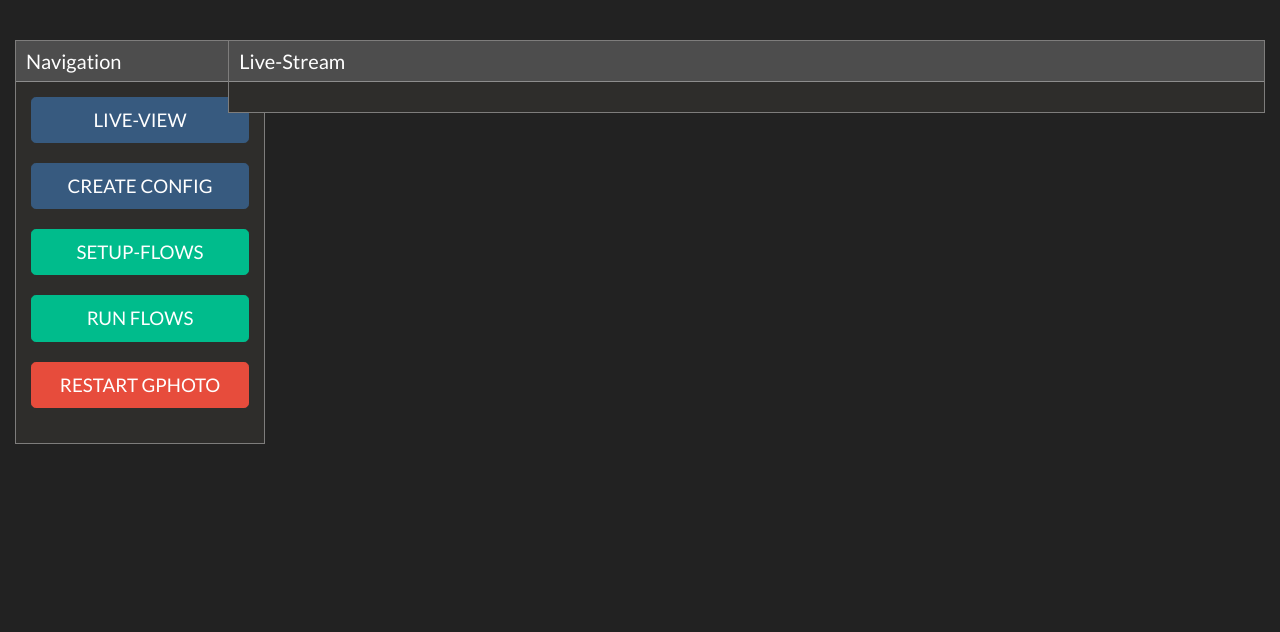
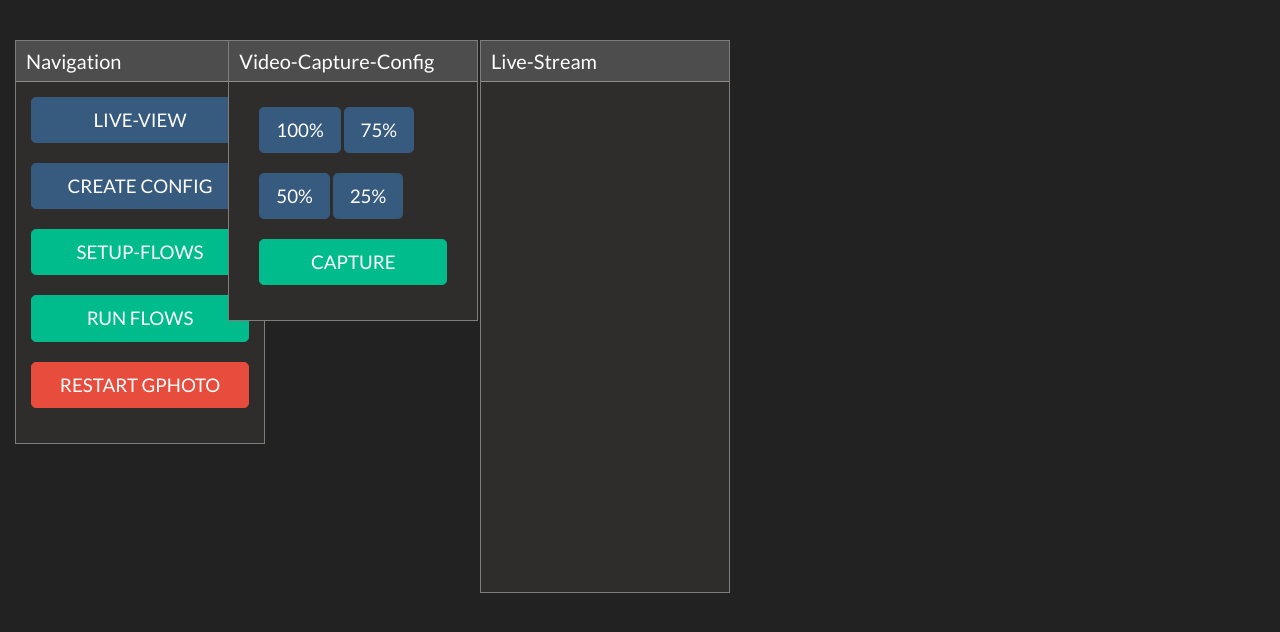
Before and after one commit to RedCore161/SkyWatcherPi, a Django app: template controller/templates/controller/live_stream.html in a window 1280 px wide. Shown: the top 632 px of the page. Run offline with Django 3.2, Linux system fonts and the light colour scheme; the template is opened without the code that fills it, so the values that code supplies are empty; parts of the project's set-up code (start-up, migrations or seed data) failed here and were passed over; some libraries are stand-ins or nearby versions.

Commit message:
Video-Capturing Added
improved live-stream a lot. it will be piped from gphoto2 to ffmeg, where it will be stored as low-quality mpeg or high quality mvk

```diff
--- a/SkyWatcherCC/cameraController.py
+++ b/SkyWatcherCC/cameraController.py
@@ -1,11 +1,11 @@
 import os
 import signal
 import subprocess
+from SkyWatcherCC.settings import MOCK_CAMERA
 
 # -----------------------------------------------------------------------------------
 # ---- U N I X - S H E L L ----------------------------------------------------------
 # -----------------------------------------------------------------------------------
-
 
 def find_process(process_name):
     """
@@ -51,6 +51,7 @@
     Kills processes of gphoto2
     :return: True on Success
     """
+    kill_process(b'ffmpeg')
     if is_camera_present():
         kill_process(b'gvfsd-gphoto2')
         return True
@@ -90,22 +91,27 @@
 # ---- C A M E R A - A C T I O N S --------------------------------------------------
 # -----------------------------------------------------------------------------------
 
-def start_livestream():
+def start_livestream(filename, crop):
     """
     Forwards camera-livestrem to */dev/video2*
+    :param filename: name of the video which will be recorded in tmp-folder
+    :param crop: ffmpeg-crop-command => See: https://video.stackexchange.com/questions/4563/how-can-i-crop-a-video-with-ffmpeg
+
     """
     if not is_process_running("ffmpeg"):
-        try:
-            subprocess.run("gphoto2 --stdout --capture-movie | ffmpeg -i - -vcodec rawvideo \
-                            -pix_fmt yuv420p -threads 0 -f v4l2 /dev/video2",
+        if MOCK_CAMERA:
+            subprocess.run("ffmpeg -hide_banner -f video4linux2 -i /dev/video0 -s 960:480 -vcodec rawvideo \
+                            -pix_fmt yuv420p -threads 0 -r 25 -f v4l2 /dev/video2 {} {}".format(crop, filename),
                            shell=True, check=True)
-        except: #TODO check for canceling
-            restart_gphoto()
-            pass
+        else:
+            subprocess.run("gphoto2 --stdout --capture-movie | ffmpeg -hide_banner -i - -vcodec rawvideo \
+                            -pix_fmt yuv420p -threads 0 -r 25 -f v4l2 /dev/video2 {} {}".format(crop, filename),
+                           shell=True, check=True)
 
 
 def stop_livestream():
-    _execute_process(['gphoto2', '--set-config', "movie=0"])
+    if not MOCK_CAMERA:
+        _execute_process(['gphoto2', '--set-config', "movie=0"])
     kill_process(b'ffmpeg')
 
 
--- a/SkyWatcherCC/settings.py
+++ b/SkyWatcherCC/settings.py
@@ -31,6 +31,8 @@
 
 ALLOWED_HOSTS = CONFIG["HOSTS"]
 
+#MOCK_CAMERA = CONFIG["MOCK_CAMERA"]
+MOCK_CAMERA = False
 
 # Application definition
 
--- a/controller/static/css/custom.css
+++ b/controller/static/css/custom.css
@@ -263,3 +263,16 @@
     margin: 2px;
     border: 1px solid rgba(206,206,206,.5) !important;
 }
+
+
+#streamViewholder {
+    overflow: hidden;
+    position: relative;
+    width: 960px;
+    height: 480px;
+}
+
+#focusFrame {
+    position: absolute;
+    border: beige 1px solid;
+}
--- a/controller/templates/controller/create_config.html
+++ b/controller/templates/controller/create_config.html
@@ -57,12 +57,12 @@
                     url: "{% url 'create_config' %}",
                     method: 'POST',
                     data: $('#formCreateConfig').serialize(),
-        			dataType  : "json",
+        			dataType: "json",
                     success: function (data) {
                         $('#formCreateConfig').resetForm();
                         showSuccess("Config has been saved!");
                     },
-                    error: function () {
+                    error: function() {
                         showError("Config is not complete!");
                     }
                 });
--- a/controller/templates/controller/live_stream.html
+++ b/controller/templates/controller/live_stream.html
@@ -3,40 +3,116 @@
 
 {% block content %}
 
-    {% include 'dummies/dummy_panel_open.html' with title="Live-Stream" %}
-        <div id="streamViewholder"></div>
-	{% include 'dummies/dummy_panel_close.html' %}
+    <div class="row">
+        <div class="col-3">
+            {% include 'dummies/dummy_panel_open.html' with title="Video-Capture-Config" %}
+
+                <div class="customBtnHolder">
+                    <button class="btn btn-lg btn-primary customCaptureBtn customBtnSize" data-size="100">100%</button>
+                    <button class="btn btn-lg btn-primary customCaptureBtn customBtnSize" data-size="75">75%</button>
+                    <button class="btn btn-lg btn-primary customCaptureBtn customBtnSize" data-size="50">50%</button>
+                    <button class="btn btn-lg btn-primary customCaptureBtn customBtnSize" data-size="25">25%</button>
+                    <button class="btn btn-block btn-lg btn-success customCaptureBtn" id="btnCaptureVideo">CAPTURE</button>
+                    <!--
+                    <button class="btn btn-block btn-lg btn-danger customCaptureBtn disabled" id="btnCancel"><span class="glyphicon glyphicon-ban-circle"></span> CANCEL</button>
+                    -->
+                </div>
+            {% include 'dummies/dummy_panel_close.html' %}
+        </div>
+
+        <div class="col-fluid">
+            {% include 'dummies/dummy_panel_open.html' with title="Live-Stream" %}
+                <div id="streamViewholder" style="width: min-content;">
+                    <div id="focusFrame"></div>
+                </div>
+            {% include 'dummies/dummy_panel_close.html' %}
+        </div>
+    </div>
+
 
     <script>
+
+		function setupPreviewFrame(size) {
+
+            $this = $('#focusFrame');
+            $parent = $("#streamViewholder");
+
+            var scale = size / 100.0;
+            var pos = {};
+
+			pos.width = $parent.width() * scale;
+			pos.height = $parent.height() * scale;
+
+	        pos.left = ( $parent.height() - pos.height ) / 2.0;
+			pos.top = ( $parent.width() - pos.width ) / 2.0;
+
+            $this.css({ top: pos.left, left: pos.top });
+
+            $this.width( pos.width );
+            $this.height( pos.height );
+
+			$this.draggable({
+                containment: "parent",
+            });
+
+		}
+
+
+        //============================================================
 
         window.onload = function(e) {
             startLiveStream();
         }
 
-        window.onunload = function(e){
-            console.log("stopLiveStream()");
-            stopLiveStream()
-            return false;
-        };
 
-        function startLiveStream() {
+        window.addEventListener('beforeunload', function (e) {
+          // Cancel the event
+          e.preventDefault();
+
+          console.log("stopLiveStream()");
+          stopLiveStream();
+
+          return undefined;
+        });
+
+
+        $(".customBtnSize").click(function(e) {
+            setupPreviewFrame($(this).data('size'));
+        });
+
+
+        $("#btnCaptureVideo").click(function(e) {
+
+            $this = $('#focusFrame');
+
+            var pos = $this.position();
+            var w = $this.width();
+            var h = $this.height();
+
+            var crop = '-vf crop=w='+w+':h='+h+':x='+pos["left"]+':y='+pos["top"];
+
+            startLiveStream(true, crop);
+        });
+
+        //============================================================
+
+        function startLiveStream(record=false, crop='') {
            console.log("Start Liveview");
            $.ajax({
-
                 url: "{% url 'start_stream' %}",
                 type: 'GET',
                 data: {
-					'csrfmiddlewaretoken': '{{ csrf_token }}'
+					'csrfmiddlewaretoken': '{{ csrf_token }}',
+					'record': record,
+					'crop': crop,
 				},
                 success: function (data) {
                     console.log("Requested Liveview!");
-                    setTimeout(addLiveStream, 2500);
+                    setTimeout(addLiveStream, 1500);
                 },
-
                 error: function () {
                     console.error("Error on starting Liveview!");
                 }
-
             });
 
         }
@@ -45,22 +121,12 @@
             var image = new Image();
             image.src="{% url 'stream_frame' %}";
             image.alt="Couldn\'t load LiveStream!";
-            $("#streamViewholder").empty();
-            $("#streamViewholder").append(image);
+            //$("#streamViewholder").empty();
+            $("#streamViewholder").prepend(image);
         }
 
-
         function stopLiveStream() {
-           $.ajax({
-              url: "{% url 'stop_stream' %}",
-              type: 'GET',
-              data: {
-			    'csrfmiddlewaretoken': '{{ csrf_token }}'
-			  },
-              error: function () {
-                console.error("Error on destroy LiveStream!", "{% url 'stop_stream' %}");
-              }
-            });
+           $.get("{% url 'stop_stream' %}", {});
         }
 
     </script>
--- a/controller/templates/controller/load_capture_flow.html
+++ b/controller/templates/controller/load_capture_flow.html
@@ -11,7 +11,7 @@
 <div class="col" id="containerOptions">
 	{% include 'dummies/dummy_panel_open.html' with title="Available Configs" %}
 		<div class="overflow-auto scrollable">
-			<div class="connectedSortable" id="sortableOptions"></ul>
+			<div class="connectedSortable" id="sortableOptions"></div>
 		</div>
 	{% include 'dummies/dummy_panel_close.html' %}
 </div>
--- a/controller/views.py
+++ b/controller/views.py
@@ -12,7 +12,7 @@
 from django.views.generic.list import ListView
 
 import SkyWatcherCC.cameraController as cc
-from SkyWatcherCC.settings import FULL_CAPUTRING_PATH, THUMBNAIL_PATH
+from SkyWatcherCC.settings import FULL_CAPUTRING_PATH, THUMBNAIL_PATH, MOCK_CAMERA
 from SkyWatcherCC.views import HttpSuccess, HttpFailed
 from controller.forms import CaptureConfigForm, CaptureFlow
 from controller.models import ConfigMapping, ImageFile, CaptureConfig
@@ -312,19 +312,40 @@
 # -----------------------------------------------------------------------------------
 
 @start_new_thread
-def start_as_thread():
-    cc.start_livestream()
+def start_as_thread(filename="", crop=""):
+    cc.start_livestream(filename, crop)
 
 
 def start_stream(request):
-    if cc.is_camera_present():
-        start_as_thread()
-        return HttpSuccess()
+    """
+    This will start a new video-stream
+    :param request: record => if set, the video will be captured to the filesystem
+                    crop   => if set, the video will be captured as FULL quality,
+                              otherwise in MPEG
+    :return:
+    """
+    if MOCK_CAMERA or cc.is_camera_present():
+        crop = request.GET.get('crop')
+        record = request.GET.get('record')
+        filename = ""
+        print("start_stream", crop, record)
+
+        if record:
+            cc.stop_livestream()
+            if crop:
+                filename = "{0}/stream_{1:%Y-%m-%d_%H-%M-%S}.mkv".format(
+                    FULL_CAPUTRING_PATH[1:], datetime.datetime.now())
+            else:
+                filename = "{0}/stream_{1:%Y-%m-%d_%H-%M-%S}.mpeg".format(
+                    FULL_CAPUTRING_PATH[1:], datetime.datetime.now())
+
+        start_as_thread(filename, crop)
+
+        return HttpSuccess({'filename': filename})
+
     return HttpFailed()
 
 
 def stop_stream(request):
-    if cc.is_camera_present():
-        cc.stop_livestream()
-        return HttpSuccess()
-    return HttpFailed()
+    cc.stop_livestream()
+    return HttpSuccess()
```
Also changed, not shown: SkyWatcherCC/camera.py (+4 -3 lines), controller/migrations/0002_auto_20200111_1406.py (added), 1 other file.
